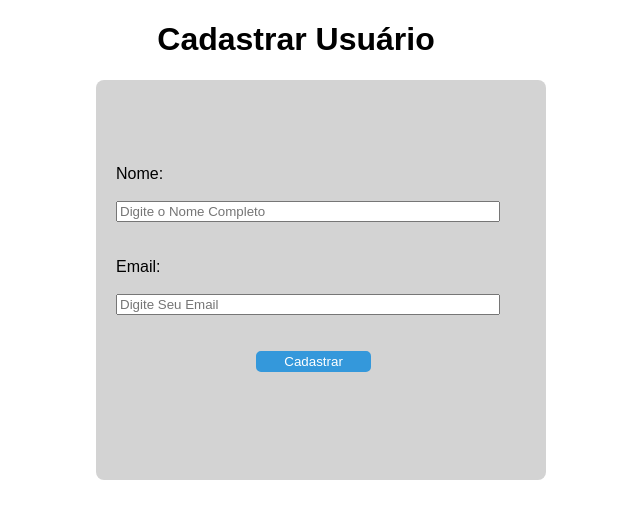
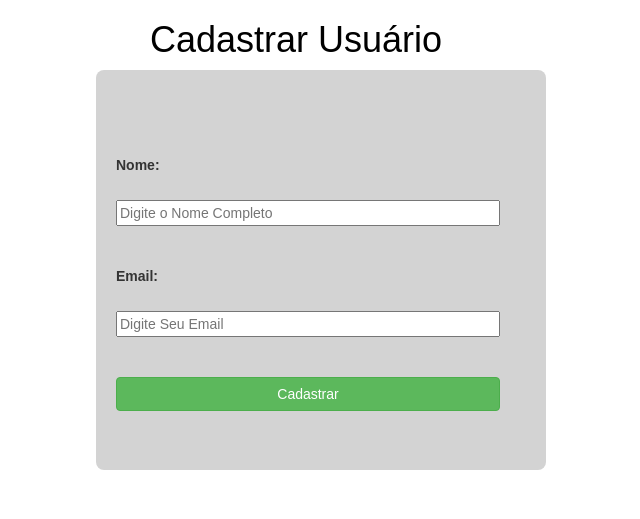
Before and after one commit to montagnarafael/CRUD-Bando-de-Dados-MySql, a PHP site: page / in a window 1280 px wide. Shown: the top 519 px of the page, without its empty margins (344-984 px from the left). Run offline with PHP 8.4, Linux system fonts and the light colour scheme.

Commit message:
Add files via upload

```diff
--- a/index.php
+++ b/index.php
@@ -6,6 +6,7 @@ session_start();
 <html lang="pt-br">
     <head>
         <meta charset="utf-8">
+        <link rel="stylesheet" href="https://maxcdn.bootstrapcdn.com/bootstrap/3.3.7/css/bootstrap.min.css" integrity="sha384-BVYiiSIFeK1dGmJRAkycuHAHRg32OmUcww7on3RYdg4Va+PmSTsz/K68vbdEjh4u" crossorigin="anonymous">
         <title>CRUD Bando de Dados</title>
     </head>
     <body>
@@ -46,24 +47,11 @@ session_start();
                 border-radius:8px;
             }
 
-            .botao{
-                width:30%;
-                margin-left:140px;
-                color:#fff;
-                background-color: #3498db;
-                border: 2px solid #3498db;
-                border-radius:5px;
-                cursor:pointer;
-            }
-
-            .botao:hover{
-                background-color:#1E90FF;
-            }
 
             p{
                 position: absolute;
                 color:green;
-                margin-top:330px;
+                margin-top:350px;
                 margin-left:560px;
                 z-index: 2;
 
@@ -91,8 +79,10 @@ session_start();
             <label>Email:</label> <br>
             <input type="email" name="email" placeholder="Digite Seu Email"><br><br>
 
-            <input type="submit" value="Cadastrar" class="botao">
+            <input type="submit" value="Cadastrar" class="btn btn-success">
         </form>
+
+        <script src="https://ajax.googleapis.com/ajax/libs/jquery/1.12.4/jquery.min.js"></script>
     </body>
 
 </html>
```
